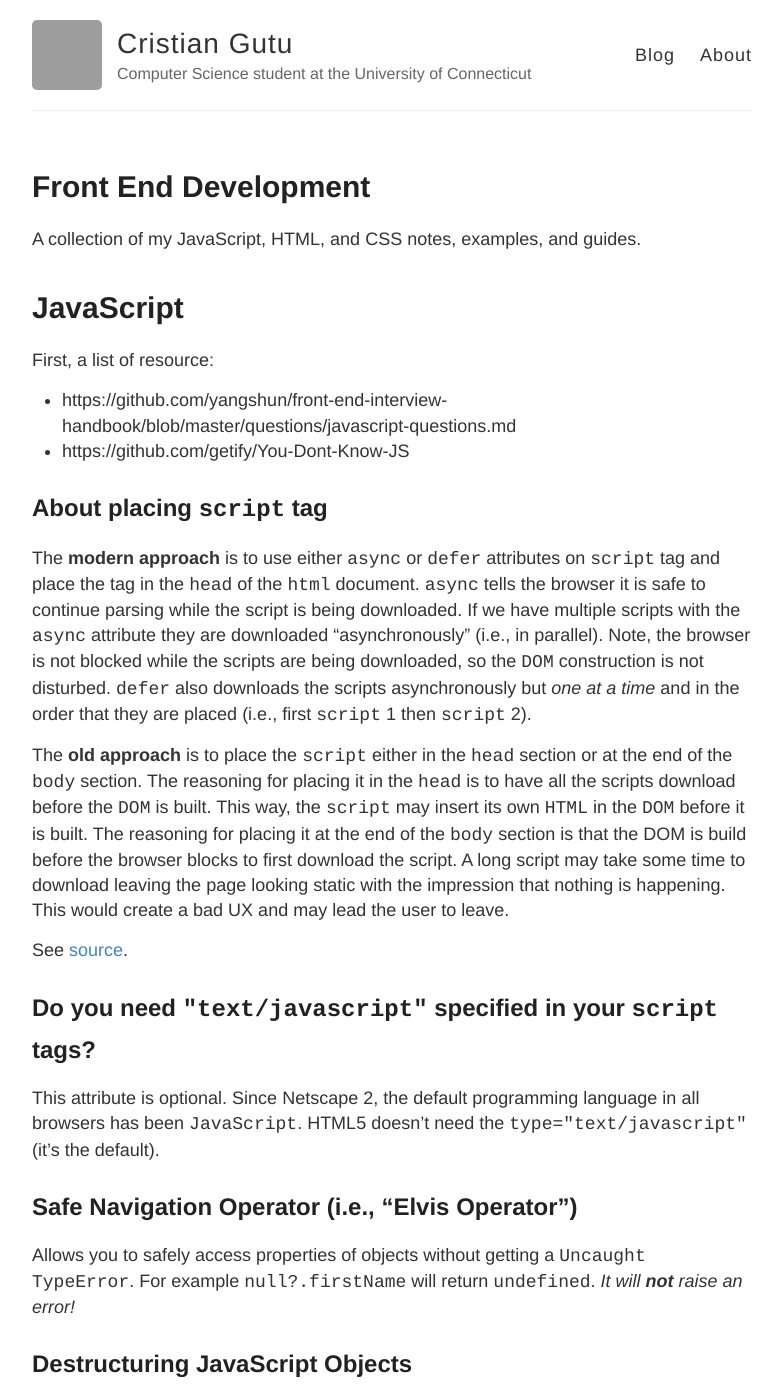
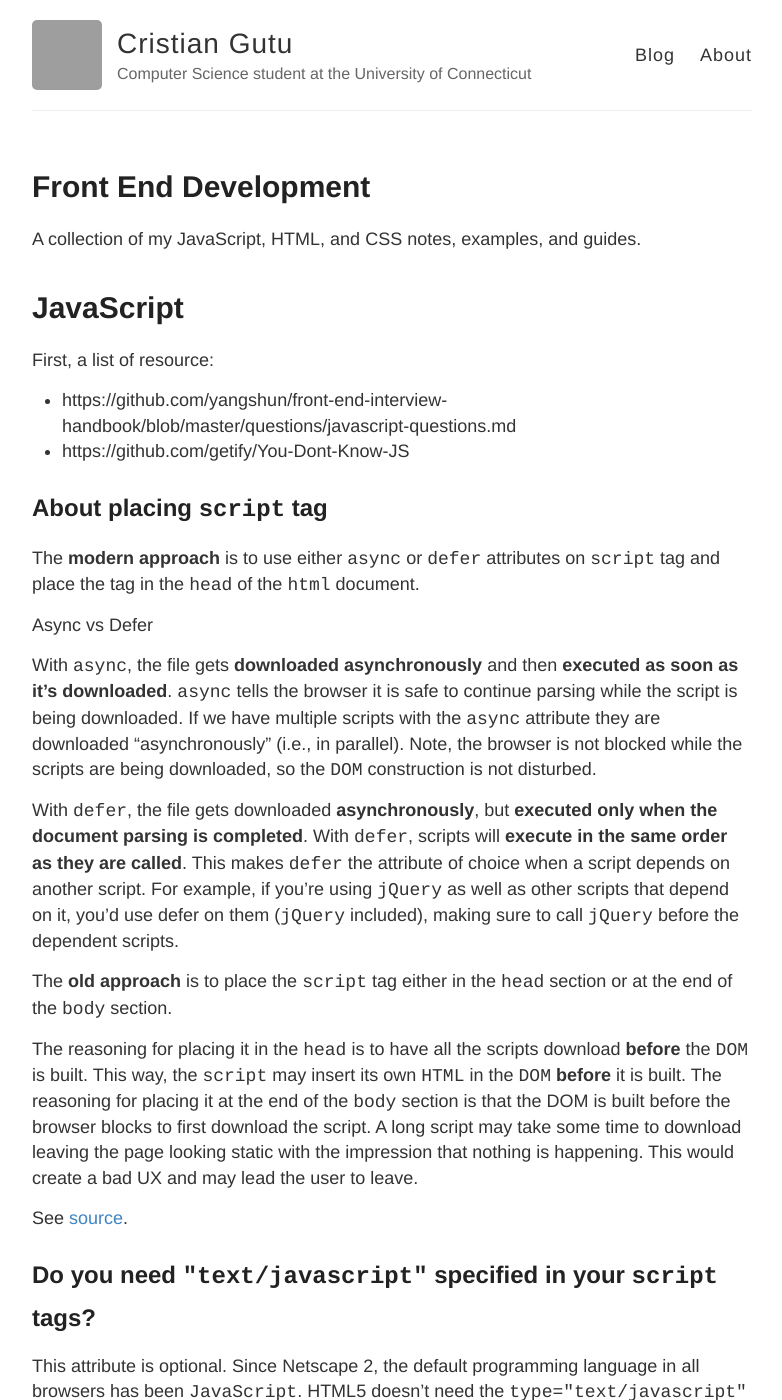
Before and after one commit to gutucristian/gutucristian.github.io, a Jekyll site: the page built from _posts/2020-01-11-Front-End-Development.md, in a window 1280 px wide and 1400 px high. Shown: the whole window, without its empty margins (248-1030 px from the left). Built offline with Jekyll 4.4.1, drawn with Linux system fonts in a browser that asks for light colours; our own code applies the rules of GitHub Pages for plain Markdown files; grey boxes are pictures that could not be loaded.

Commit message:
Update 2020-01-11-Front-End-Development.md

```diff
--- a/_posts/2020-01-11-Front-End-Development.md
+++ b/_posts/2020-01-11-Front-End-Development.md
@@ -8,9 +8,17 @@ First, a list of resource:
 
 ## About placing `script` tag
 
-The **modern approach** is to use either `async` or `defer` attributes on `script` tag and place the tag in the `head` of the `html` document. `async` tells the browser it is safe to continue parsing while the script is being downloaded. If we have multiple scripts with the `async` attribute they are downloaded "asynchronously" (i.e., in parallel). Note, the browser is not blocked while the scripts are being downloaded, so the `DOM` construction is not disturbed. `defer` also downloads the scripts asynchronously but _one at a time_ and in the order that they are placed (i.e., first `script` 1 then `script` 2).
+The **modern approach** is to use either `async` or `defer` attributes on `script` tag and place the tag in the `head` of the `html` document.
 
-The **old approach** is to place the `script` either in the `head` section or at the end of the `body` section. The reasoning for placing it in the `head` is to have all the scripts download before the `DOM` is built. This way, the `script` may insert its own `HTML` in the `DOM` before it is built. The reasoning for placing it at the end of the `body` section is that the DOM is build before the browser blocks to first download the script. A long script may take some time to download leaving the page looking static with the impression that nothing is happening. This would create a bad UX and may lead the user to leave.
+Async vs Defer
+
+With `async`, the file gets **downloaded asynchronously** and then **executed as soon as it’s downloaded**. `async` tells the browser it is safe to continue parsing while the script is being downloaded. If we have multiple scripts with the `async` attribute they are downloaded "asynchronously" (i.e., in parallel). Note, the browser is not blocked while the scripts are being downloaded, so the `DOM` construction is not disturbed.
+
+With `defer`, the file gets downloaded **asynchronously**, but **executed only when the document parsing is completed**. With `defer`, scripts will **execute in the same order as they are called**. This makes `defer` the attribute of choice when a script depends on another script. For example, if you’re using `jQuery` as well as other scripts that depend on it, you’d use defer on them (`jQuery` included), making sure to call `jQuery` before the dependent scripts.
+
+The **old approach** is to place the `script` tag either in the `head` section or at the end of the `body` section.
+
+The reasoning for placing it in the `head` is to have all the scripts download **before** the `DOM` is built. This way, the `script` may insert its own `HTML` in the `DOM` __before__ it is built. The reasoning for placing it at the end of the `body` section is that the DOM is built before the browser blocks to first download the script. A long script may take some time to download leaving the page looking static with the impression that nothing is happening. This would create a bad UX and may lead the user to leave.
 
 See [source](https://stackoverflow.com/questions/436411/where-should-i-put-script-tags-in-html-markup).
 
```
